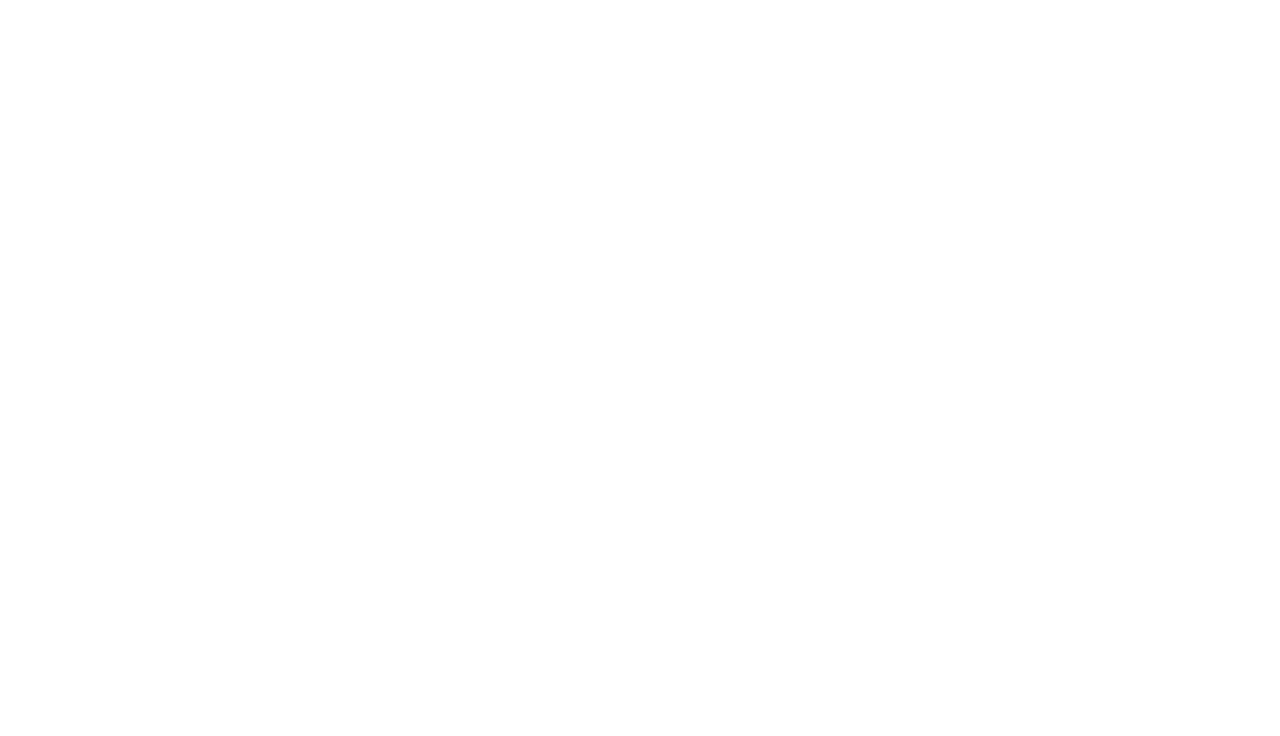
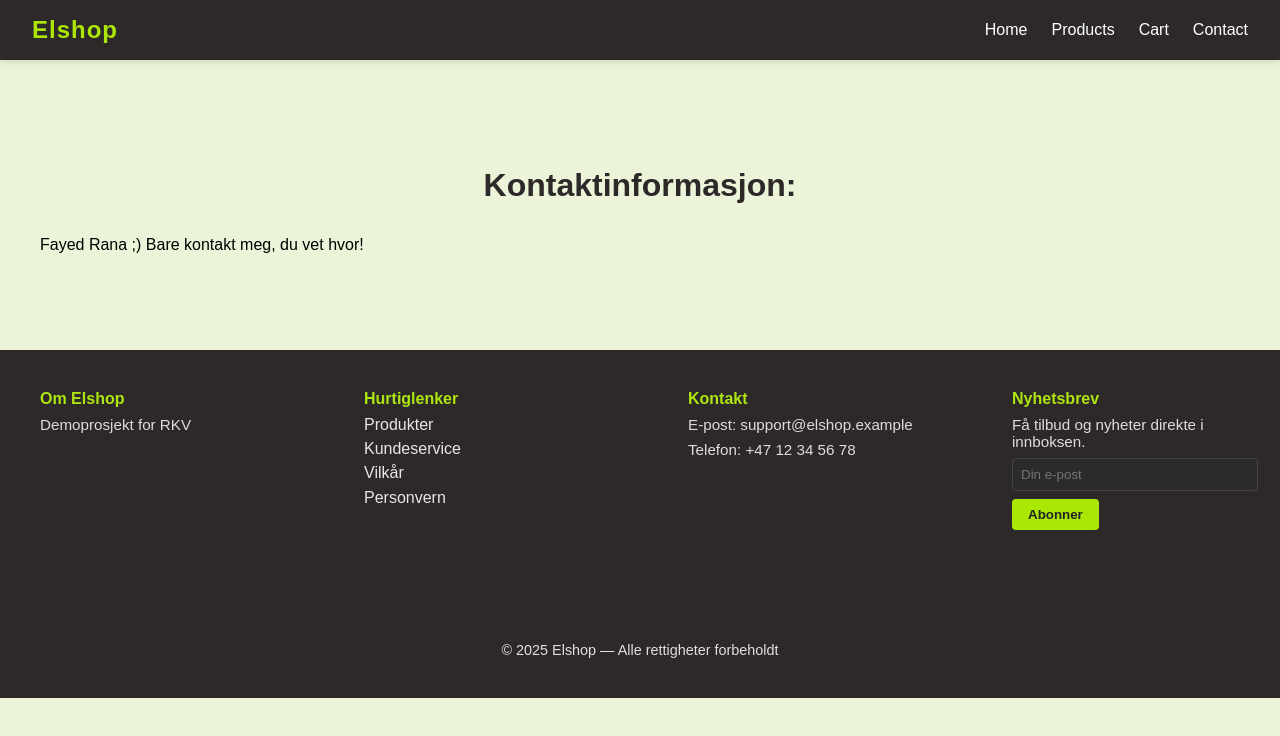
Before and after one commit to FayedRCS/electronics-webshop, a plain HTML site: page frontend/contact.html in a window 1280 px wide. Drawn offline with Linux system fonts and the light colour scheme.

Commit message:
added contacts & checkout HTML pages -> updated href

```diff
--- /dev/null
+++ b/frontend/checkout.html
@@ -0,0 +1,28 @@
+<!DOCTYPE html>
+<html lang="en">
+
+<head>
+    <meta charset="UTF-8">
+    <meta name="viewport" content="width=device-width, initial-scale=1.0">
+    <title>Checkout - Elshop</title>
+    <link rel="stylesheet" href="style.css">
+    <script src="script.js"></script>
+</head>
+
+<body>
+    <nav class="navbar">
+        <div class="logo"><a href="index.html">Elshop</a></div>
+        <ul>
+            <li><a href="index.html">Home</a></li>
+            <li><a href="products.html">Products</a></li>
+            <li><a href="cart.html">Cart</a></li>
+            <li><a href="contact.html">Contact</a></li>
+        </ul>
+    </nav>
+
+    <div class="container">
+        <h2>Checkout</h2>
+    </div>
+
+</body>
+</html>
--- a/frontend/contact.html
+++ b/frontend/contact.html
@@ -0,0 +1,66 @@
+<!DOCTYPE html>
+<html lang="en">
+
+<head>
+    <meta charset="UTF-8">
+    <meta name="viewport" content="width=device-width, initial-scale=1.0">
+    <title>Checkout - Elshop</title>
+    <link rel="stylesheet" href="style.css">
+    <script src="script.js"></script>
+</head>
+
+<body>
+    <nav class="navbar">
+        <div class="logo"><a href="index.html">Elshop</a></div>
+        <ul>
+            <li><a href="index.html">Home</a></li>
+            <li><a href="products.html">Products</a></li>
+            <li><a href="cart.html">Cart</a></li>
+            <li><a href="contact.html">Contact</a></li>
+        </ul>
+    </nav>
+
+    <div class="container">
+        <h2>Kontaktinformasjon:</h2>
+        <p>Fayed Rana ;) Bare kontakt meg, du vet hvor!</p>
+    </div>
+
+
+    <footer class="footer">
+        <div class="footer-inner">
+            <div class="about">
+                <h4>Om Elshop</h4>
+                <p>Demoprosjekt for RKV</p>
+            </div>
+
+            <div class="links">
+                <h4>Hurtiglenker</h4>
+                <a href="products.html">Produkter</a>
+                <a href="#">Kundeservice</a>
+                <a href="#">Vilkår</a>
+                <a href="#">Personvern</a>
+            </div>
+
+            <div class="contact">
+                <h4>Kontakt</h4>
+                <p>E-post: support@elshop.example</p>
+                <p>Telefon: +47 12 34 56 78</p>
+            </div>
+
+            <div class="subscribe">
+                <h4>Nyhetsbrev</h4>
+                <p>Få tilbud og nyheter direkte i innboksen.</p>
+                <form>
+                    <input type="email" placeholder="Din e-post" aria-label="email">
+                    <button type="submit">Abonner</button>
+                </form>
+            </div>
+
+            <div class="credits">
+                © 2025 Elshop — Alle rettigheter forbeholdt
+            </div>
+        </div>
+    </footer>
+
+</body>
+</html>
```
Also changed, not shown: frontend/cart.html (+3 -3 lines), frontend/index.html (+1 -1 lines), frontend/products.html (+1 -1 lines).
